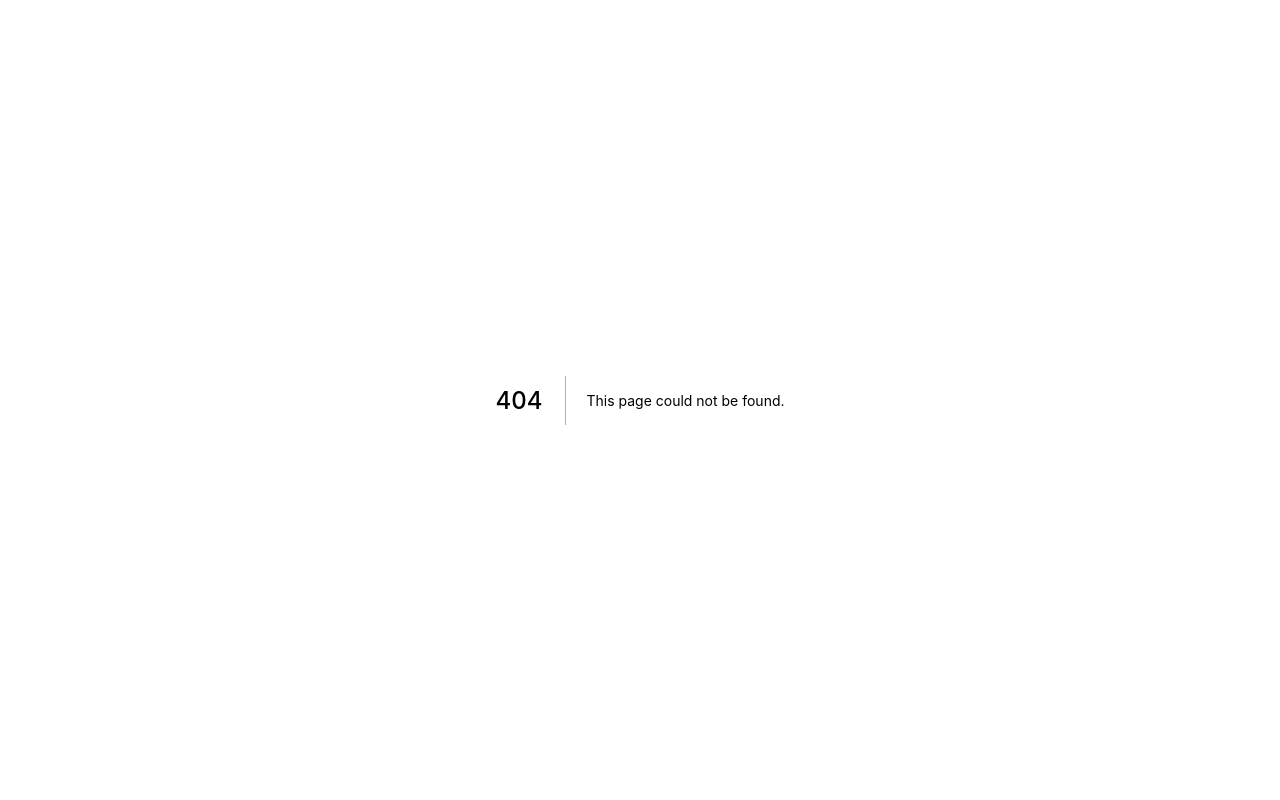
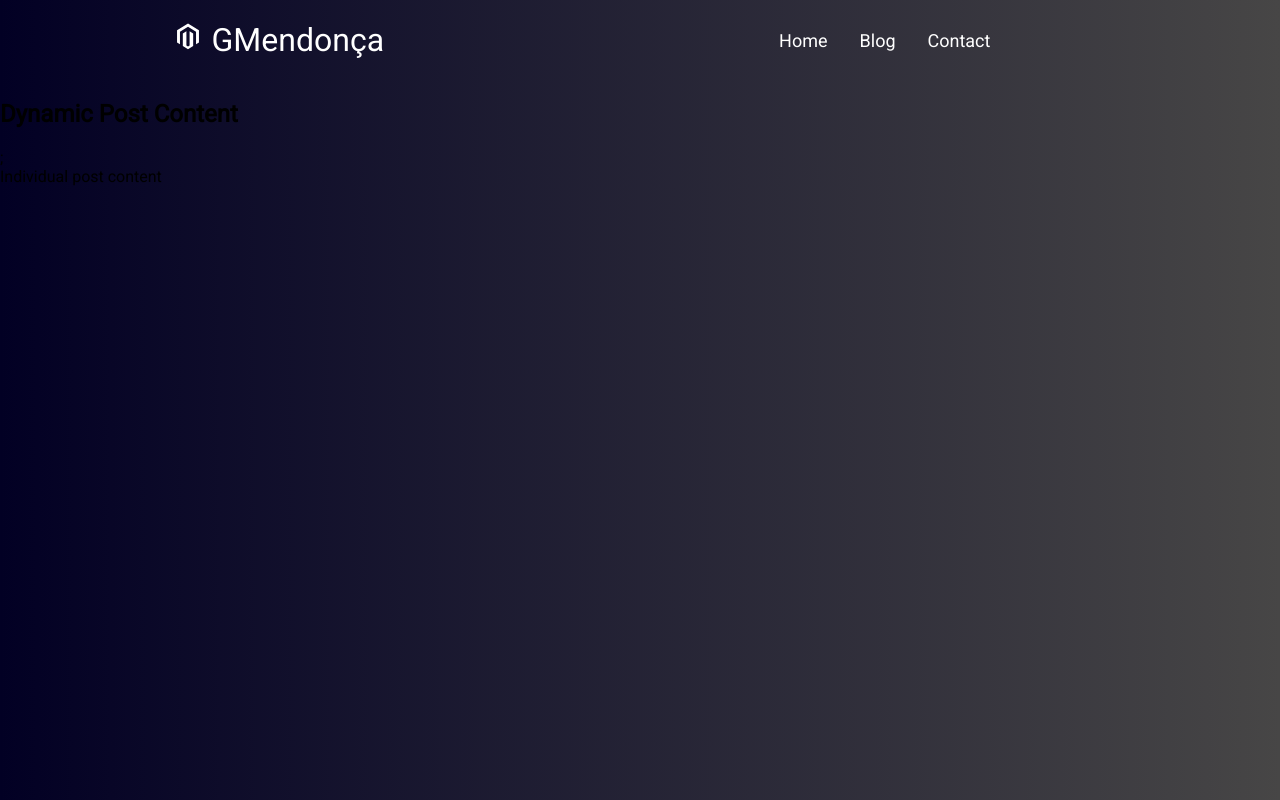
Before and after one commit to GustavoMen/Blog-Portfolio, a Next.js app: page /post/1 in a window 1280 px wide. Before the commit this address had no page. Built offline with nearby package versions, Linux system fonts and the light colour scheme.

Commit message:
Navbar & query graphql done

```diff
--- /dev/null
+++ b/components/Navbar/Navbar.elements.js
@@ -0,0 +1,90 @@
+import styled from "styled-components";
+import { DiMagento } from "react-icons/di";
+import Link from "next/link";
+
+export const Nav = styled.nav`
+  align-items: center;
+  height: 80px;
+  width: 90vw;
+  display: flex;
+  flex-direction: row;
+  justify-content: space-around;
+  @media screen and (max-width: 960px) {
+    justify-content: space-between;
+  }
+`;
+
+export const NavLogo = styled.div`
+  color: #fff;
+  justify-self: flex-start;
+  cursor: pointer;
+  text-decoration: none;
+  font-size: 2rem;
+  display: flex;
+  align-items: center;
+  margin-left: 10px;
+`;
+
+export const NavIcon = styled(DiMagento)`
+  margin-right: 0.5rem;
+`;
+
+export const MobileIcon = styled.div`
+  display: none;
+  @media screen and (max-width: 960px) {
+    display: block;
+    position: absolute;
+    top: 0;
+    right: 0;
+    transform: translate(-100%, 60%);
+    font-size: 1.8rem;
+    cursor: pointer;
+  }
+`;
+
+export const NavMenu = styled.ul`
+  display: flex;
+  align-items: center;
+  list-style: none;
+  text-align: center;
+  @media screen and (max-width: 960px) {
+    display: flex;
+    flex-direction: column;
+    width: 100%;
+    height: 90vh;
+    position: absolute;
+    top: 80px;
+    left: ${({ click }) => (click ? 0 : "-100%")};
+    opacity: 1;
+    transition: all 0.5s ease;
+    background: rgb(2, 0, 36);
+    background: linear-gradient(
+      90deg,
+      rgba(2, 0, 36, 1) 0%,
+      rgba(71, 70, 70, 1) 100%,
+      rgba(0, 212, 255, 1) 100%
+    );
+  }
+`;
+
+export const NavItem = styled.span`
+  margin-left: 32px;
+  color: #fff;
+  font-size: 18px;
+  text-decoration: none;
+  transition: all 0.6s ease;
+  &:hover {
+    color: #57bdd1;
+  }
+  @media screen and (max-width: 960px) {
+    margin-left: 0;
+    font-size: 28px;
+    text-align: center;
+  }
+`;
+
+export const NavItemContainer = styled.div`
+  @media screen and (max-width: 960px) {
+    margin-top: 16px;
+  }
+`;
--- /dev/null
+++ b/components/Navbar/Navbar.jsx
@@ -0,0 +1,85 @@
+import Link from "next/link";
+import {
+  Nav,
+  NavItem,
+  MobileIcon,
+  NavMenu,
+  NavIcon,
+  NavLogo,
+  NavItemContainer,
+} from "./Navbar.elements";
+import { useState, useEffect } from "react";
+import { FaBars, FaTimes } from "react-icons/fa";
+import { IconContext } from "react-icons/lib";
+
+const Navbar = () => {
+  const [click, setClick] = useState(false);
+  const [button, setButton] = useState(true);
+
+  const handleClick = () => setClick(!click);
+  const closeMobileMenu = () => setClick(false);
+  const showButton = () => {
+    if (window.innerWidth <= 960) {
+      setButton(false);
+    } else {
+      setButton(true);
+    }
+  };
+
+  useEffect(() => {
+    showButton();
+  }, []);
+
+  useEffect(() => {
+    // Client-side-only code
+    window.addEventListener("resize", showButton);
+  });
+
+  return (
+    <>
+      <IconContext.Provider value={{ color: "#fff" }}>
+        <Nav>
+          <NavLogo>
+            <Link href="/" >
+              <a onClick={closeMobileMenu}><NavIcon /></a>
+            </Link>
+            <Link href="/">
+              <a onClick={closeMobileMenu}>GMendonça</a>
+            </Link>
+
+          </NavLogo>
+          <MobileIcon onClick={handleClick}>
+            {click ? <FaTimes /> : <FaBars />}
+          </MobileIcon>
+
+            <NavMenu onClick={handleClick} click={click}>
+            <NavItemContainer>
+              <Link href="/">
+                <a>
+                  <NavItem>Home</NavItem>
+                </a>
+              </Link>
+            </NavItemContainer>
+
+            <NavItemContainer>
+              <Link href="/blog">
+                <a>
+                  <NavItem>Blog</NavItem>
+                </a>
+              </Link>
+            </NavItemContainer>
+            <NavItemContainer>
+              <Link href="/contact">
+                <a>
+                  <NavItem>Contact</NavItem>
+                </a>
+              </Link>
+            </NavItemContainer>
+          </NavMenu>
+        </Nav>
+      </IconContext.Provider>
+    </>
+  );
+};
+
+export default Navbar;
--- a/next.config.js
+++ b/next.config.js
@@ -2,6 +2,9 @@
 const nextConfig = {
   reactStrictMode: true,
   swcMinify: true,
+  images: {
+    domains: ["media.graphassets.com"],
+  },
   compiler: {
     styledComponents: true,
   },
--- a/package.json
+++ b/package.json
@@ -14,6 +14,7 @@
     "next": "12.3.1",
     "react": "18.2.0",
     "react-dom": "18.2.0",
+    "react-icons": "^4.4.0",
     "styled-components": "^5.3.6"
   },
   "devDependencies": {
--- a/pages/_app.jsx
+++ b/pages/_app.jsx
@@ -1,9 +1,11 @@
 import GlobalStyle from "../components/globalStyles";
+import Navbar from "../components/NavBar/NavBar";
 
 function MyApp({ Component, pageProps }) {
   return (
     <>
       <GlobalStyle />
+      <Navbar />
       <Component {...pageProps} />
     </>
   );
--- /dev/null
+++ b/pages/post/[slug].jsx
@@ -0,0 +1,8 @@
+export default function Post() {
+return <>
+    <div>
+      <h2>Dynamic Post Content</h2>
+    </div>;
+    <div>Individual post content</div>
+</>
+}
```
Also changed, not shown: pages/blog.jsx (added, +64 -0 lines), 1 other file (tests, documents, lock files or other folders).
